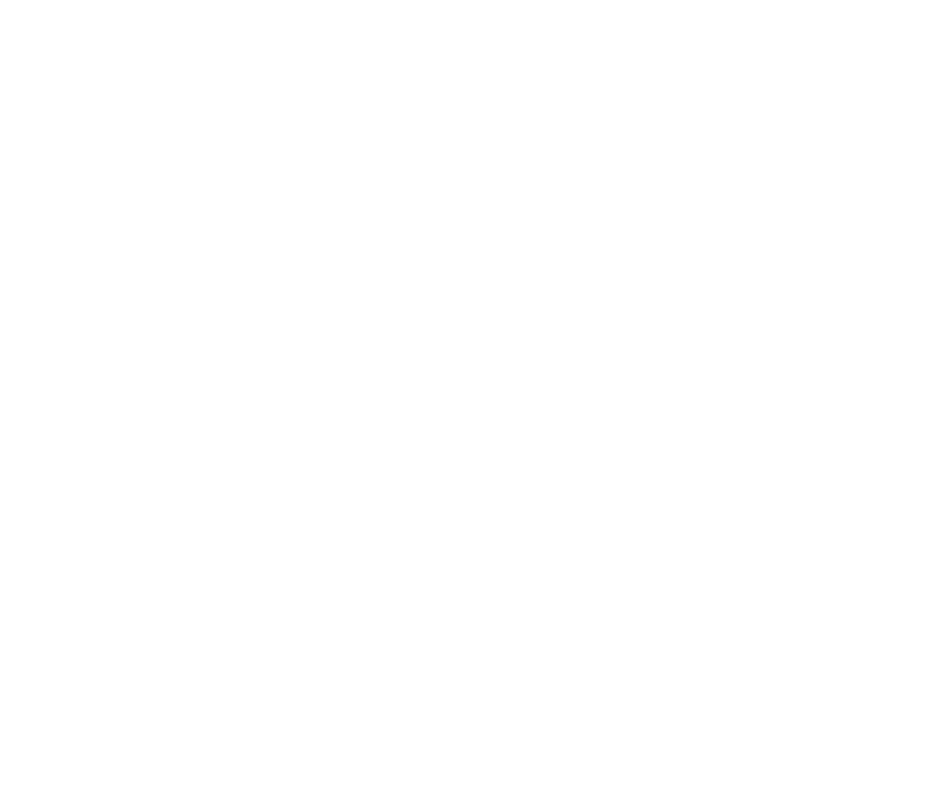
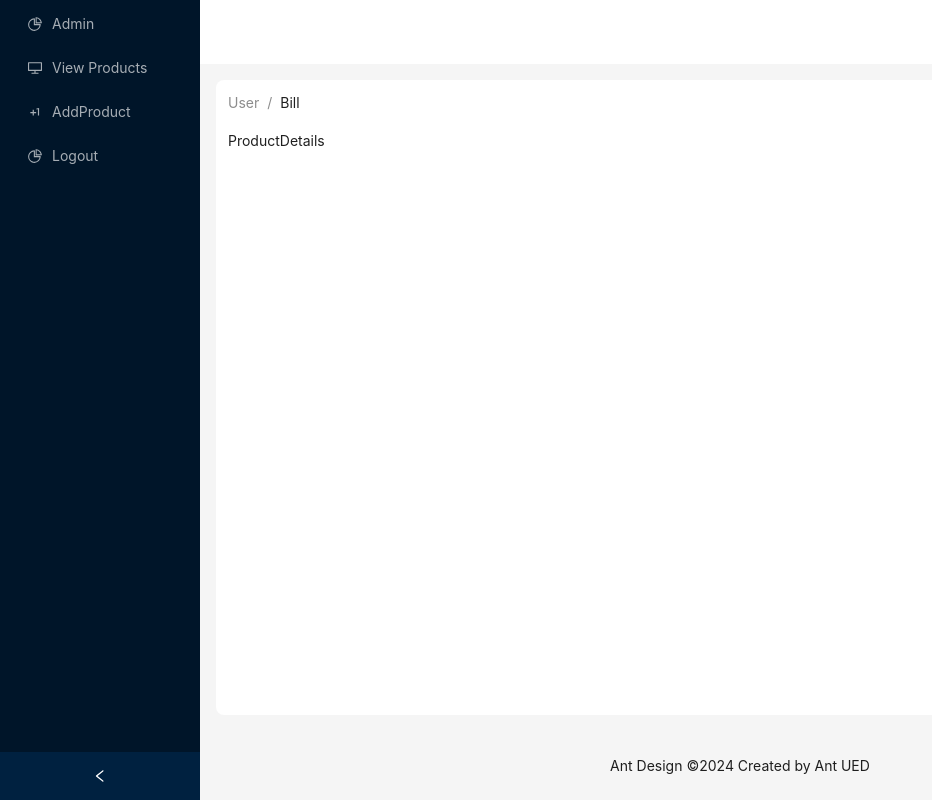
Before and after one commit to KapilBhattarai502/VastraClothing, a React (Vite) app: page /admin/productpage/1 in a window 1280 px wide. Before the commit this address had no page. Shown: the whole page, without its empty margins (0-932 px from the left). Built offline with nearby package versions, Linux system fonts and the light colour scheme; sample sign-in values are in the browser's storage.

Commit message:
feat:added productDetail component and hook for api call

```diff
--- a/src/App.tsx
+++ b/src/App.tsx
@@ -11,6 +11,7 @@
 import CustomerLayout from "./Layouts/CustomerLayout";
 import MenFashion from "./Pages/MenFashion";
 import CustomerProtectedRoute from "./CustomerProtectedRoute";
+import ProductDetails from "./Pages/ProductDetails";
 
 const App = () => {
   return (
@@ -31,6 +32,7 @@
             <Route path="dashboard" element={<AdminDashboard />} />
             <Route path="viewproducts" element={<Viewproductpage />} />
             <Route path="addproduct" element={<Createproduct />} />
+            <Route path="productpage/:id" element={<ProductDetails/>}/>
             <Route path="logout" element={<Logout />} />
           </Route>
           <Route
--- /dev/null
+++ b/src/Pages/ProductDetails.tsx
@@ -0,0 +1,12 @@
+import React from 'react'
+import { useParams } from 'react-router-dom'
+
+const ProductDetails = () => {
+    const {id}=useParams()
+    console.log(id);
+  return (
+    <div>ProductDetails</div>
+  )
+}
+
+export default ProductDetails
--- a/src/components/Fashioncard.tsx
+++ b/src/components/Fashioncard.tsx
@@ -1,14 +1,16 @@
+import { useNavigate } from "react-router-dom";
 
 
 
 
 const FashionCard = ({product}:any) => {
+  const navigate=useNavigate()
 
 
   const {imageUrl,price,_id,discountedPrice,title} = product;
 
   return (
-    <div className='p-2 hover:shadow-lg cursor-pointer group'>
+    <div className='p-2 hover:shadow-lg cursor-pointer group' onClick={()=>{navigate(`/admin/productpage/${_id}`)}}>
       <div className='h-[600px]'>
         <img src={imageUrl} alt='' className='object-cover w-full h-full transition-transform duration-500 ease-in-out transform group-hover:scale-90'/>
       </div>
```
Also changed, not shown: src/hooks/useGetProductById.ts (added).
